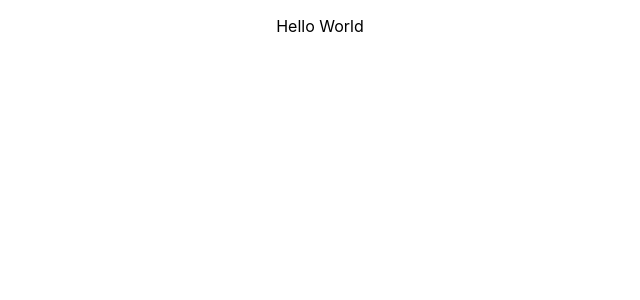
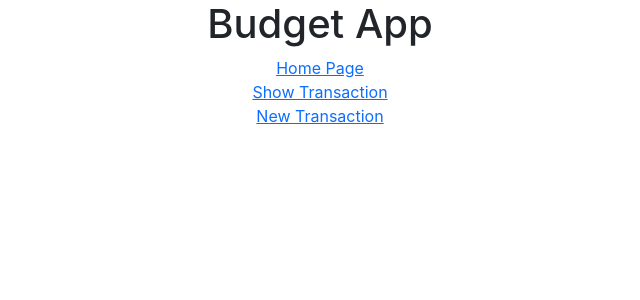
Before and after one commit to JuHaoChen1997/budgeting-app-frontend, a React (Create React App) app: page / in a window 1280 px wide. Shown: the top 300 px of the page, without its empty margins (320-960 px from the left). Built offline with nearby package versions, Linux system fonts and the light colour scheme.

Commit message:
add Nav Bar

```diff
--- a/public/index.html
+++ b/public/index.html
@@ -1,14 +1,12 @@
 <!DOCTYPE html>
 <html lang="en">
+
 <head>
   <meta charset="utf-8" />
   <link rel="icon" href="%PUBLIC_URL%/favicon.ico" />
   <meta name="viewport" content="width=device-width, initial-scale=1" />
   <meta name="theme-color" content="#000000" />
-    <meta
-      name="description"
-      content="Web site created using create-react-app"
-    />
+  <meta name="description" content="Web site created using create-react-app" />
   <link rel="apple-touch-icon" href="%PUBLIC_URL%/logo192.png" />
   <!--
       manifest.json provides metadata used when your web app is installed on a
@@ -24,8 +22,11 @@
       work correctly both with client-side routing and a non-root public URL.
       Learn how to configure a non-root public URL by running `npm run build`.
     -->
-    <title>React App</title>
+  <link href="https://cdn.jsdelivr.net/npm/bootstrap@5.0.2/dist/css/bootstrap.min.css" rel="stylesheet"
+    integrity="sha384-EVSTQN3/azprG1Anm3QDgpJLIm9Nao0Yz1ztcQTwFspd3yD65VohhpuuCOmLASjC" crossorigin="anonymous">
+  <title>Budget App</title>
 </head>
+
 <body>
   <noscript>You need to enable JavaScript to run this app.</noscript>
   <div id="root"></div>
@@ -40,4 +41,5 @@
       To create a production bundle, use `npm run build` or `yarn build`.
     -->
 </body>
+
 </html>
--- a/src/Components/Nav.js
+++ b/src/Components/Nav.js
@@ -1,5 +1,20 @@
+import { Link } from "react-router-dom";
+
 function Nav() {
-  return <p>Hello World</p>;
+  return (
+    <nav>
+      <h1>Budget App</h1>
+      <Link to="/">
+        <div>Home Page</div>
+      </Link>
+      <Link to="/transaction">
+        <div>Show Transaction</div>
+      </Link>
+      <Link to="/transaction/new">
+        <div>New Transaction</div>
+      </Link>
+    </nav>
+  );
 }
 
 export default Nav;
```
Lines whose indentation alone changed are shown as unchanged.
